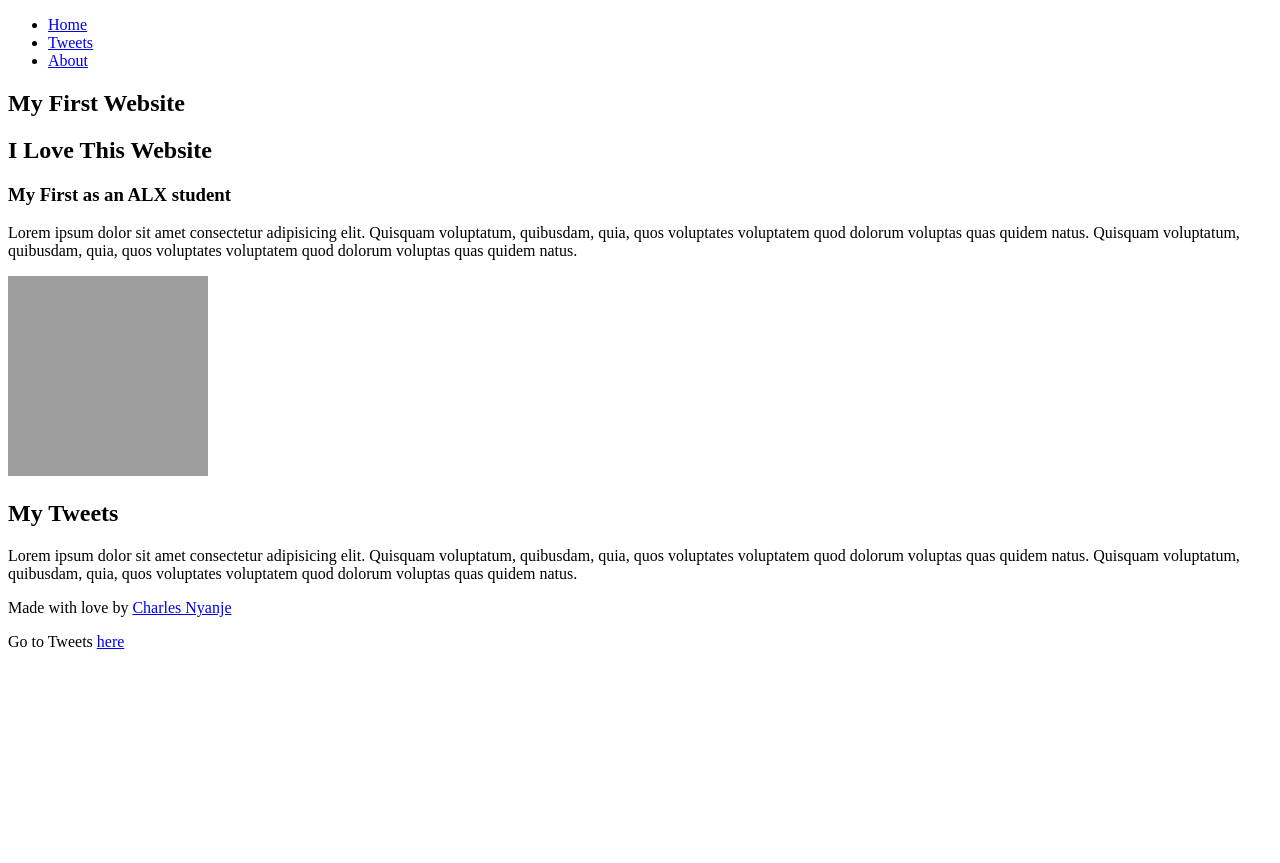
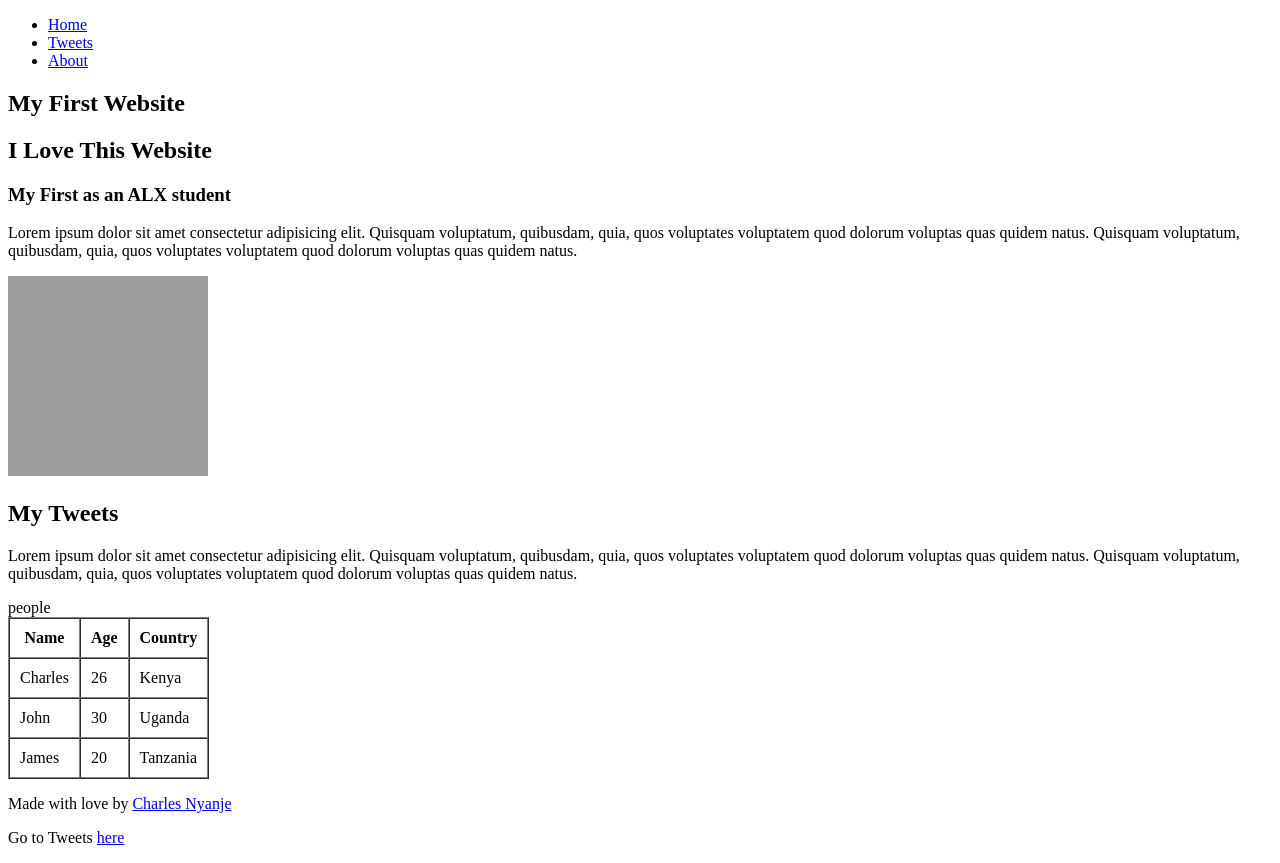
Before and after one commit to charlesnyanje/alx_html_css, a plain HTML site: page html_basic/index.html in a window 1280 px wide. Before the commit the page ends 800 px from the top, so only its background shows below. Drawn offline with Linux system fonts and the light colour scheme; grey boxes are pictures that could not be loaded.

Commit message:
Add some level of creativity

```diff
--- a/html_basic/index.html
+++ b/html_basic/index.html
@@ -43,6 +43,35 @@
           voluptates voluptatem quod dolorum voluptas quas quidem natus.
         </p>
       </aside>
+      <article>
+        <table border="1" cellpadding="10" cellspacing="0">
+          <thead>
+            people
+          </thead>
+          <tbody>
+            <tr>
+              <th>Name</th>
+              <th>Age</th>
+              <th>Country</th>
+            </tr>
+            <tr>
+              <td>Charles</td>
+              <td>26</td>
+              <td>Kenya</td>
+            </tr>
+            <tr>
+              <td>John</td>
+              <td>30</td>
+              <td>Uganda</td>
+            </tr>
+            <tr>
+              <td>James</td>
+              <td>20</td>
+              <td>Tanzania</td>
+            </tr>
+          </tbody>
+        </table>
+      </article>
     </main>
     <footer>
       <p>
```
